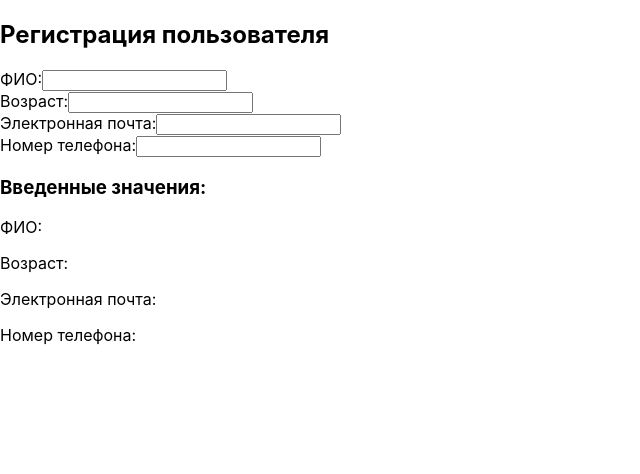
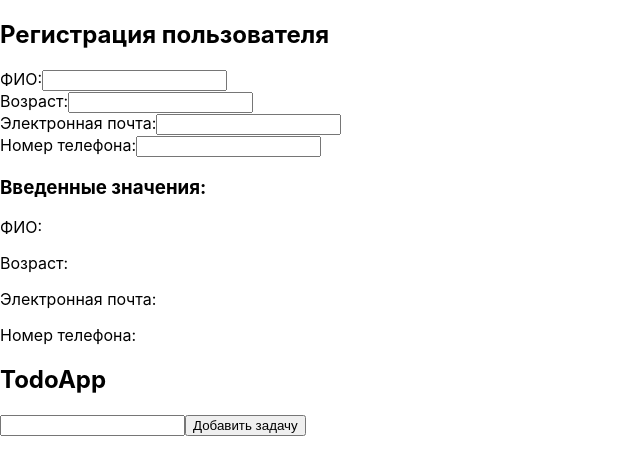
Before and after one commit to mmkholbekov/DZ1_React, a React (Create React App) app: page / in a window 1280 px wide. Shown: the top 474 px of the page, without its empty margins (0-640 px from the left). Built offline with nearby package versions, Linux system fonts and the light colour scheme.

Commit message:
Home Work 4

```diff
--- a/src/App.js
+++ b/src/App.js
@@ -1,35 +1,35 @@
 
-// import React, { useState } from "react";
-//
-// const TodoApp = () => {
-//     const [tasks, setTasks] = useState([])
-//     const [newTask, setNewTask] = useState('')
-//
-//     const handleInputChange = (event) => {
-//         setNewTask(event.target.value)
-//     }
-//     const handleAddTask = () => {
-//         if (newTask.trim() !== '') {
-//             setTasks([...tasks, newTask])
-//             setNewTask('');
-//         }
-//     }
-//     return (
-//         <div>
-//             <h2>TodoApp</h2>
-//             <ul>
-//                 {tasks.map((task, index) => (
-//                     <li key={index}>{task}</li>
-//                 ))}
-//             </ul>
-//             <div>
-//                 <input type="text" value={newTask} onChange={handleInputChange}/>
-//                 <button onClick={handleAddTask}>Добавить задачу</button>
-//             </div>
-//         </div>
-//     )
-// }
-// export default TodoApp
+import React, { useState } from "react";
+
+const TodoApp = () => {
+    const [tasks, setTasks] = useState([])
+    const [newTask, setNewTask] = useState('')
+
+    const handleInputChange = (event) => {
+        setNewTask(event.target.value)
+    }
+    const handleAddTask = () => {
+        if (newTask.trim() !== '') {
+            setTasks([...tasks, newTask])
+            setNewTask('');
+        }
+    }
+    return (
+        <div>
+            <h2>TodoApp</h2>
+            <ul>
+                {tasks.map((task, index) => (
+                    <li key={index}>{task}</li>
+                ))}
+            </ul>
+            <div>
+                <input type="text" value={newTask} onChange={handleInputChange}/>
+                <button onClick={handleAddTask}>Добавить задачу</button>
+            </div>
+        </div>
+    )
+}
+export default TodoApp
 
 
 // import React from 'react';
--- a/src/index.js
+++ b/src/index.js
@@ -2,10 +2,12 @@ import React from 'react';
 import ReactDOM from 'react-dom/client';
 import './index.css';
 import RegistrationForm from "./form";
+import TodoApp from "./App";
 
 const root = ReactDOM.createRoot(document.getElementById('root'));
 root.render(
   <React.StrictMode>
       <RegistrationForm/>
+      <TodoApp/>
   </React.StrictMode>
 );
```
